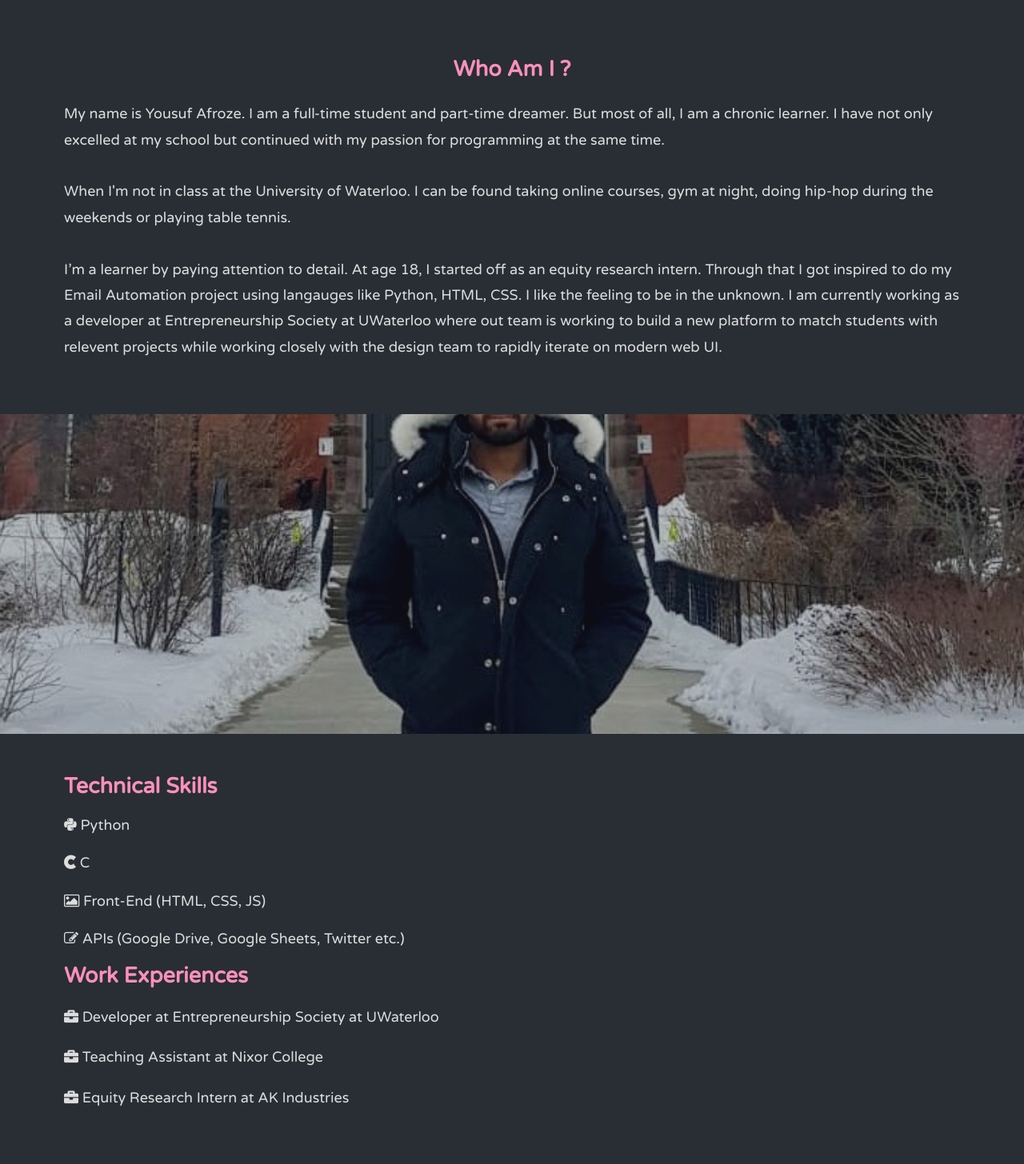
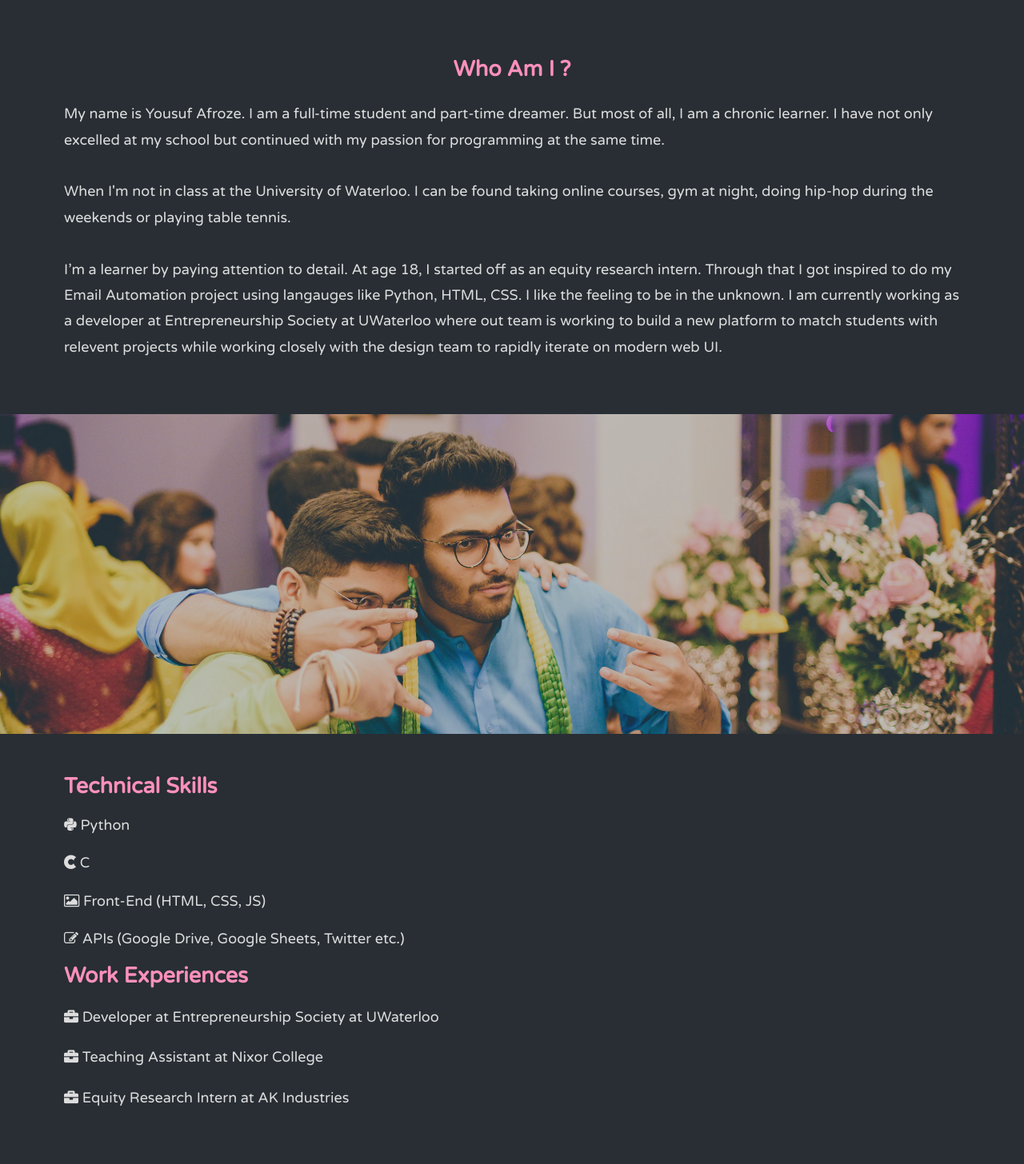
Before and after one commit to yousufafroze/Portfolio, a PHP site: page / in a window 1280 px wide. Shown: the part 801-2257 px from the top of the page at 80% size. Run offline with PHP 8.4, Linux system fonts and the light colour scheme; some libraries are stand-ins or nearby versions.

Commit message:
Update Portfolio.css

```diff
--- a/Portfolio.css
+++ b/Portfolio.css
@@ -119,13 +119,8 @@ color:blue;
   min-height: 100%;
 }
 
-/* .parallax-img2{
+.parallax-img2{
   background-image: url('https://yousufafroze.github.io/Portfolio/Img/img2.jpg');
-  min-height: 400px;
-} */
-
-.parallax-img2{
-  background-image: url('https://yousufafroze.github.io/Portfolio/Img/portfolio_img2.jpg');
   min-height: 400px;
 }
 
```
